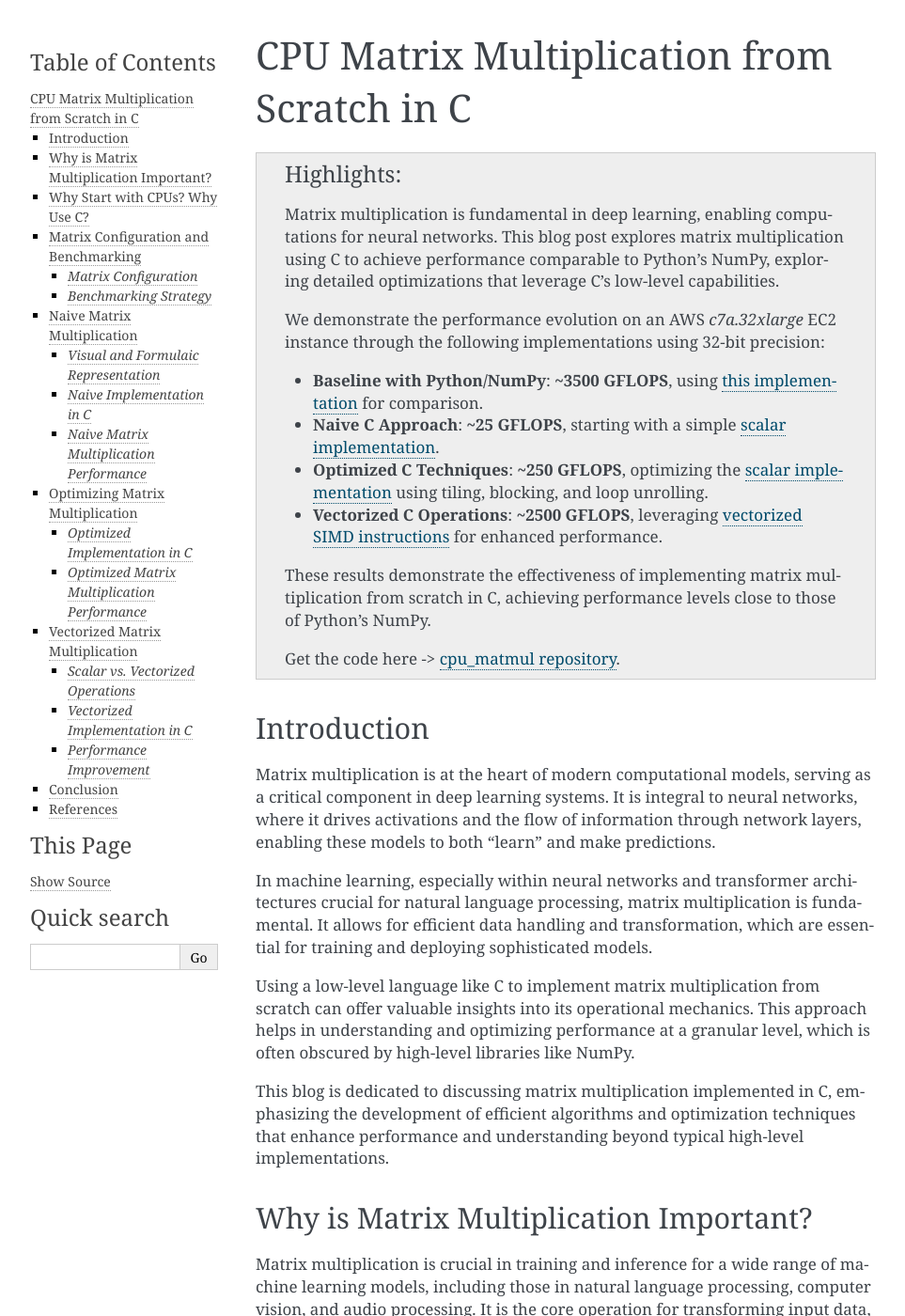
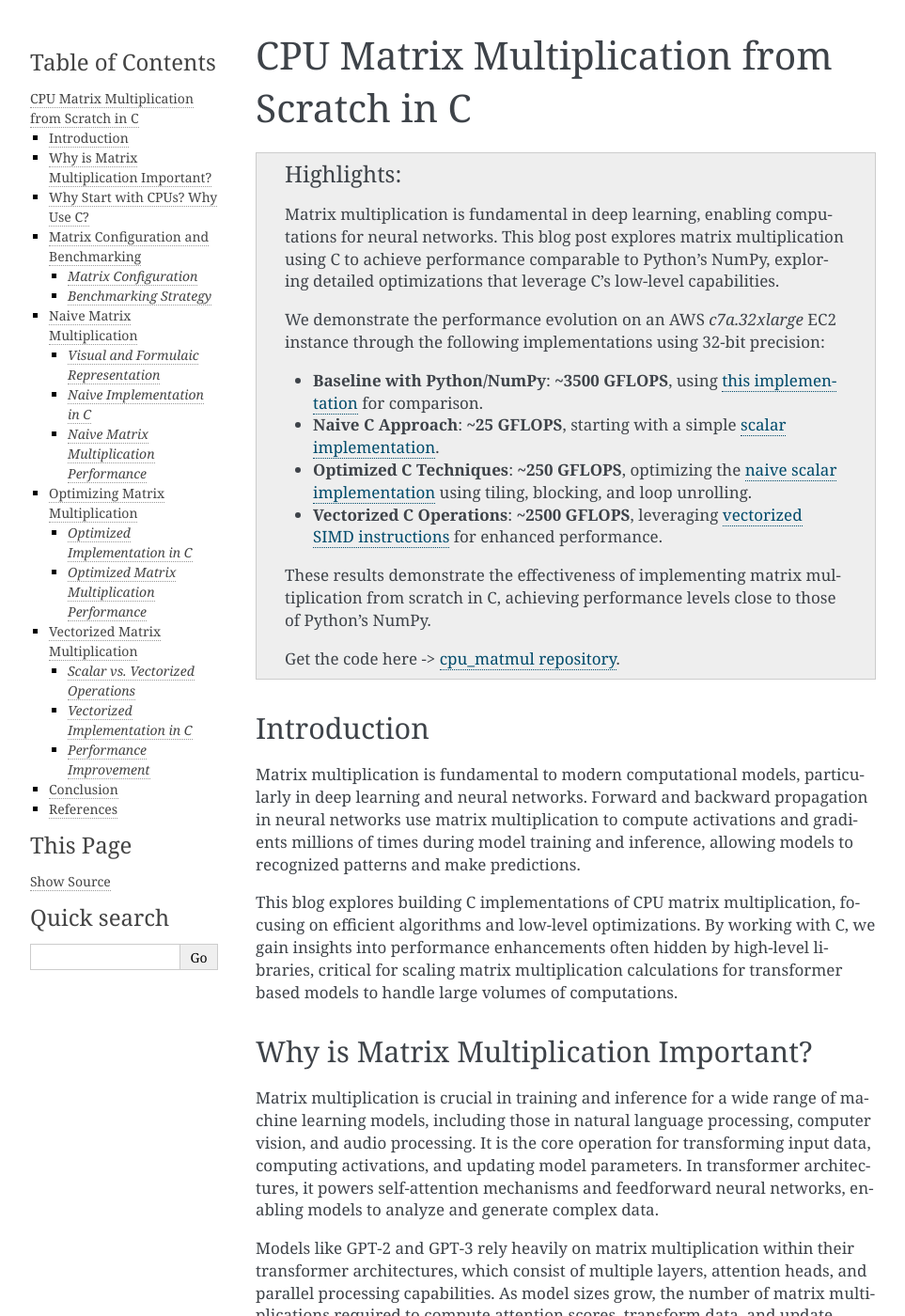
Before and after one commit to pebblesandweeds/cpu_matmul, a Sphinx documentation site: the page built from docs/source/cpu_matmul_blog.rst, in a window 1280 px wide and 1400 px high. Shown: the whole window at 94% size, without its empty margins (148-1111 px from the left). Built offline with Sphinx 7.4.7, drawn with Linux system fonts in a browser that asks for light colours.

Commit message:
Adding edits to blog rst

```diff
--- a/docs/source/cpu_matmul_blog.rst
+++ b/docs/source/cpu_matmul_blog.rst
@@ -11,7 +11,7 @@ CPU Matrix Multiplication from Scratch in C
 
  - **Baseline with Python/NumPy**: **~3500 GFLOPS**, using `this implementation <https://github.com/pebblesandweeds/cpu_matmul/blob/main/python/numpy_matmul.py>`_ for comparison.
  - **Naive C Approach**: **~25 GFLOPS**, starting with a simple `scalar implementation <https://github.com/pebblesandweeds/cpu_matmul/blob/main/c/src/matmul_lib.c#L28>`_.
- - **Optimized C Techniques**: **~250 GFLOPS**, optimizing the `scalar implementation <https://github.com/pebblesandweeds/cpu_matmul/blob/main/c/src/matmul_lib.c#L39>`_ using tiling, blocking, and loop unrolling.
+ - **Optimized C Techniques**: **~250 GFLOPS**, optimizing the `naive scalar implementation <https://github.com/pebblesandweeds/cpu_matmul/blob/main/c/src/matmul_lib.c#L39>`_ using tiling, blocking, and loop unrolling.
  - **Vectorized C Operations**: **~2500 GFLOPS**, leveraging `vectorized SIMD instructions <https://github.com/pebblesandweeds/cpu_matmul/blob/main/c/src/matmul_lib.c#L64>`_ for enhanced performance.
 
  These results demonstrate the effectiveness of implementing matrix multiplication from scratch in C, achieving performance levels close to those of Python's NumPy.
@@ -21,13 +21,9 @@ CPU Matrix Multiplication from Scratch in C
 Introduction
 ------------
 
-Matrix multiplication is at the heart of modern computational models, serving as a critical component in deep learning systems. It is integral to neural networks, where it drives activations and the flow of information through network layers, enabling these models to both "learn" and make predictions.
+Matrix multiplication is fundamental to modern computational models, particularly in deep learning and neural networks. Forward and backward propagation in neural networks use matrix multiplication to compute activations and gradients millions of times during model training and inference, allowing models to recognized patterns and make predictions.
 
-In machine learning, especially within neural networks and transformer architectures crucial for natural language processing, matrix multiplication is fundamental. It allows for efficient data handling and transformation, which are essential for training and deploying sophisticated models.
-
-Using a low-level language like C to implement matrix multiplication from scratch can offer valuable insights into its operational mechanics. This approach helps in understanding and optimizing performance at a granular level, which is often obscured by high-level libraries like NumPy.
-
-This blog is dedicated to discussing matrix multiplication implemented in C, emphasizing the development of efficient algorithms and optimization techniques that enhance performance and understanding beyond typical high-level implementations.
+This blog explores building C implementations of CPU matrix multiplication, focusing on efficient algorithms and low-level optimizations. By working with C, we gain insights into performance enhancements often hidden by high-level libraries, critical for scaling matrix multiplication calculations for transformer based models to handle large volumes of computations.
 
 
 Why is Matrix Multiplication Important?
```
